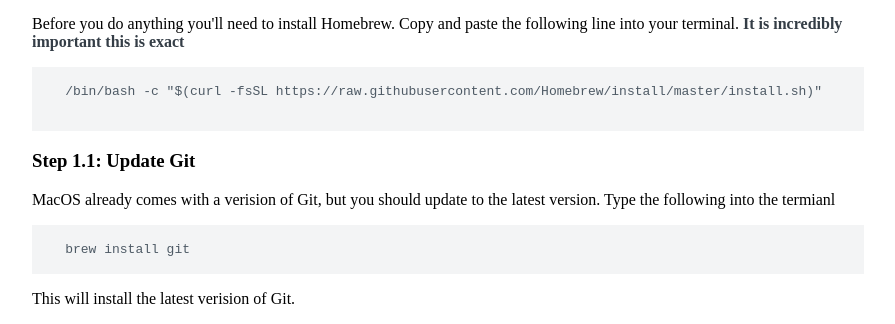
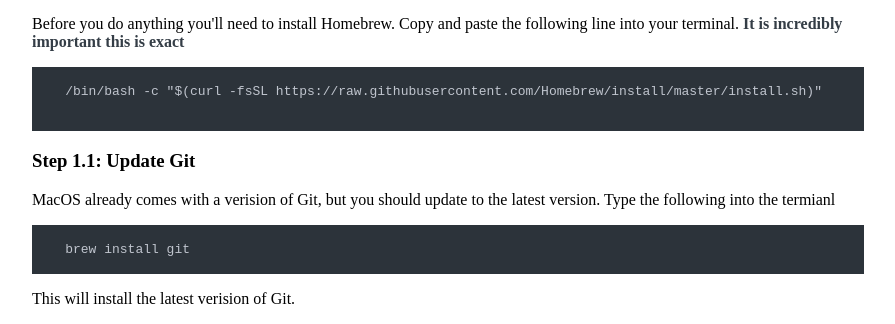
Before and after one commit to BURTON96/fcc-Technical-Doc-Page, a plain HTML site: page index.html in a window 1280 px wide. Shown: the part 323-647 px from the top of the page, without its empty margins (200-1095 px from the left). Drawn offline with Linux system fonts and the light colour scheme.

Commit message:
Edited colour palette for greater contrast

```diff
--- a/style.css
+++ b/style.css
@@ -10,14 +10,14 @@ section{
     margin: auto;
     padding: auto;
 }
-pre{
-    color: hsl(209, 13%, 35%);
-    background-color: rgba(192, 197, 206, 0.2);
-    padding: 2px;
-  }
 b{
   color: #343d46;
 }
 a{
   color: #4f5b66;
 }
+pre{
+  color:rgb(192, 197, 206); ;
+  background-color: hsl(209, 13%, 20%);
+  padding: 2px;
+}
```
